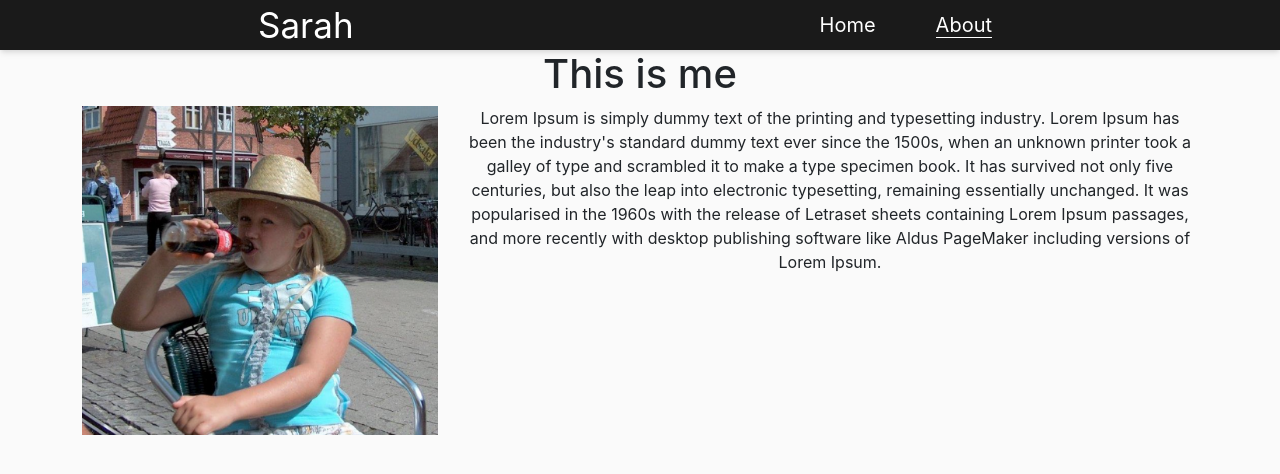
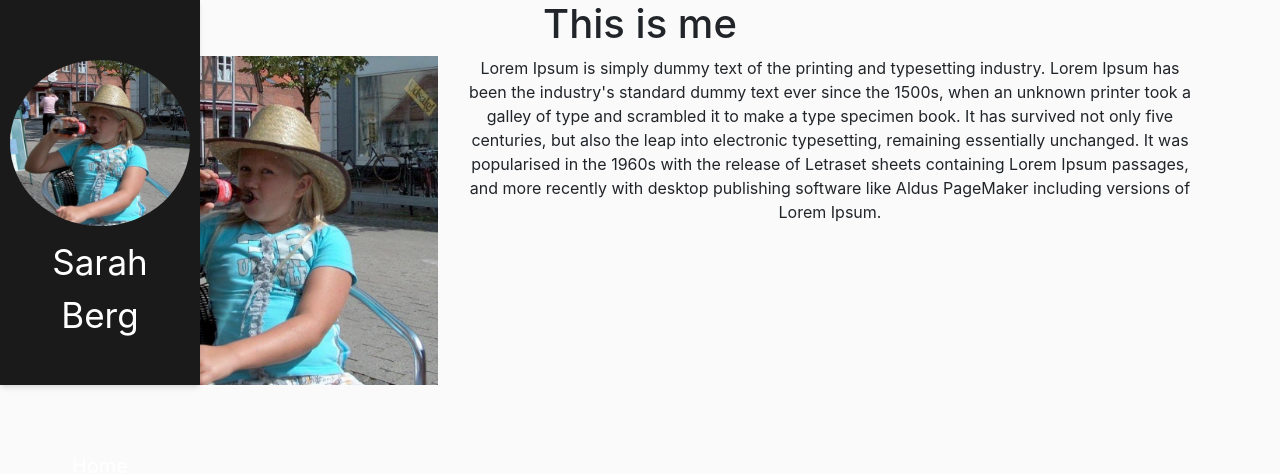
Before and after one commit to sarahvberg/Playground, a React (Create React App) app: page /about in a window 1280 px wide. Shown: the top 474 px of the page. Built offline with nearby package versions, Linux system fonts and the light colour scheme.

Commit message:
:lipstick: css updates to nav

```diff
--- a/src/App.tsx
+++ b/src/App.tsx
@@ -4,7 +4,7 @@ import './App.css';
 import { InfoPage } from './InfoPage';
 import { AboutPage } from './pages/AboutPage';
 import { HomePage } from './pages/HomePage';
-import { Header } from './components/Header';
+import { SideNav } from './components/SideNav';
 
 function App() {
   return (
@@ -23,7 +23,7 @@ function App() {
 function LayoutWithHeader() {
   return (
     <>
-      <Header />
+      <SideNav />
       <main>
       <Outlet />
       </main>
--- a/src/components/Header.tsx
+++ b/src/components/SideNav.tsx
@@ -1,14 +1,19 @@
 import { NavLink } from "react-router-dom";
+import aboutImage from '../assets/cowboy.png';
 
 
 
-
-export function Header() {
+export function SideNav() {
 
   return (
     <header>
     <nav>
-      <span>Sarah</span>
+      <div className="intro">
+        <div className="about-img">
+          <img src={aboutImage} alt=""/>
+        </div>
+      </div>
+      <span>Sarah Berg</span>
       <ul>
         <li>
           <NavLink end to="/" className={({isActive}) => (isActive ? 'isActive' : 'nei')}>Home</NavLink>
--- a/src/index.css
+++ b/src/index.css
@@ -6,6 +6,7 @@ body {
   -webkit-font-smoothing: antialiased;
   -moz-osx-font-smoothing: grayscale;
   background-color: #fafafa;
+  position: relative;
 }
 
 code {
@@ -16,34 +17,50 @@ code {
 header {
   background-color: #1a1a1a;
   box-shadow: 0 4px 6px -1px rgb(0 0 0 / 10%), 0 2px 4px -1px rgb(0 0 0 / 6%);
-  height: 50px;
+  height: 100%;
+  width: 200px;
   display: flex;
   align-items: center;
   flex-direction: row;
+  position: absolute;
+  top:0;
+  left: 0;
+  z-index: 9;
+  padding: 50px 10px;
 }
 nav {
   width: 100%;
   height: 100%;
   display: flex;
-  flex-direction: row;
+  flex-direction: column;
   align-items: center;
-  padding: 0 40px;
-  justify-content: space-around;
+}
+.about-img {
+  height: 100%;
+  width: 200px;
+  padding: 10px;
+}
+.about-img img {
+  border-radius: 50% 50%;
+  width: 100%;
 }
 header nav ul {
   list-style-type: none;
   display: flex;
-  flex-direction: row;
+  flex-direction: column;
   justify-content: flex-end;
   align-items: center;
   padding-left: 0;
   margin-bottom: 0;
+  padding-top: 100px;
+}
+header nav ul li {
+  margin: 10px 0;
 }
 header nav ul li a {
   font-size: 20px;
   color: #fff;
   text-decoration: none;
-  margin: 0 30px;
 }
 header nav ul li a:hover {
   border-bottom: 2px solid #fff;
```
